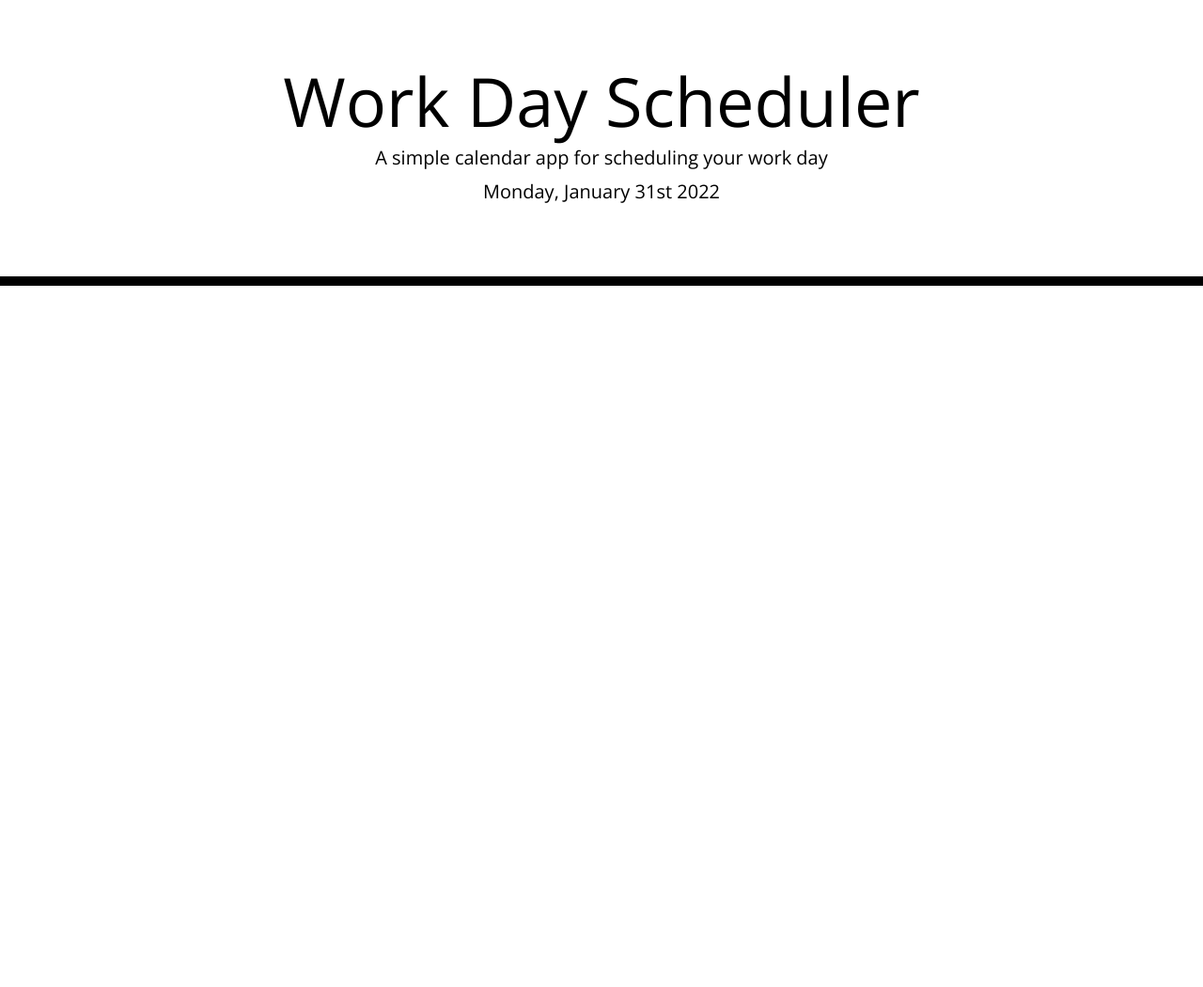
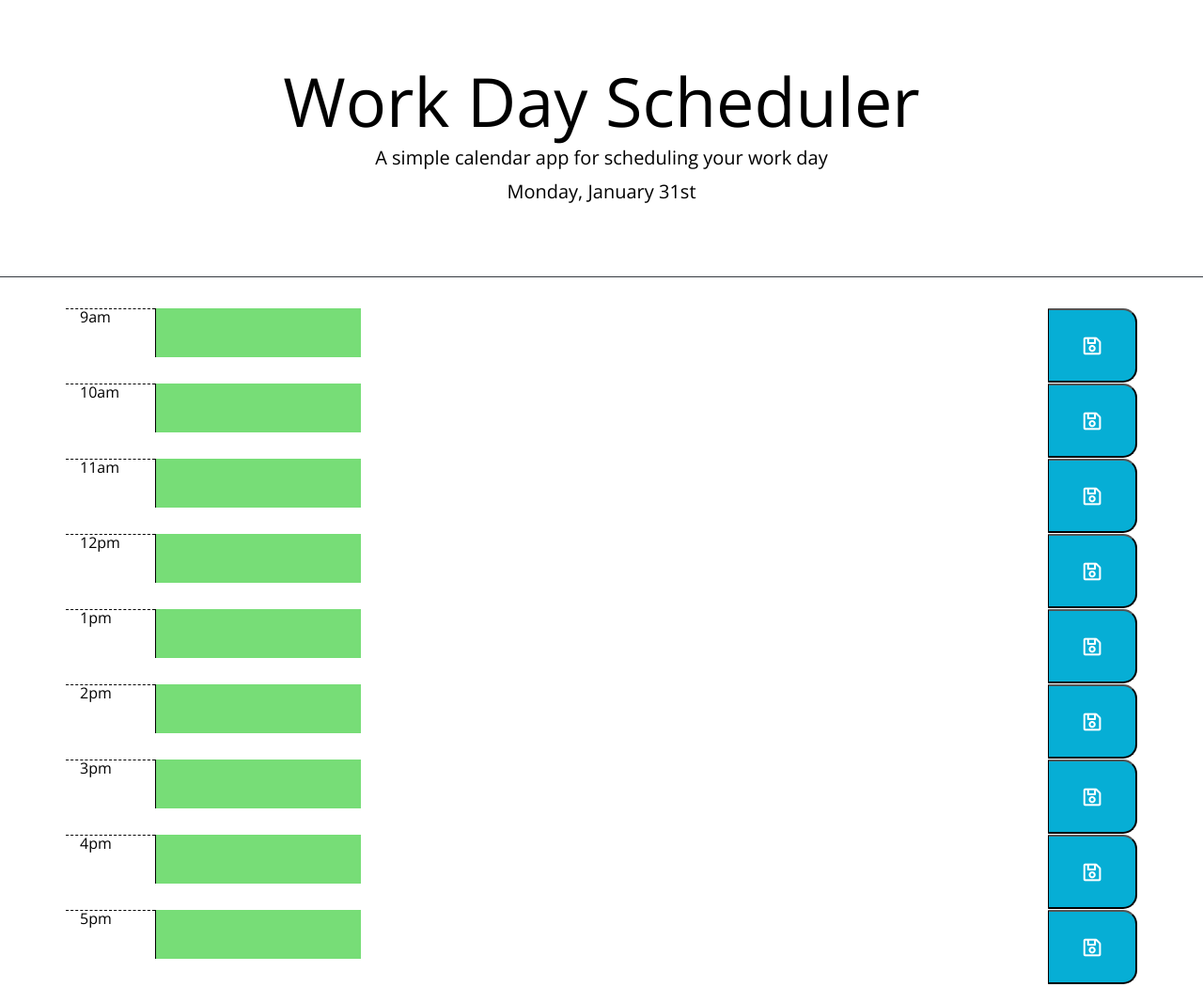
Before and after one commit to BDJS0033/Work-Day-Scheduler, a plain HTML site: page index.html in a window 1280 px wide. Shown: the whole page at 94% size. Before the commit the page ends 800 px from the top, so only its background shows below. Drawn offline with nearby package versions, Linux system fonts and the light colour scheme.

Commit message:
index.html

```diff
--- a/assets/js/script.js
+++ b/assets/js/script.js
@@ -1,78 +1,127 @@
-///Header current Date and time with Moment.js
-$("#currentDay").text(moment().format("dddd, MMMM Do YYYY"));
-
-//initializing variable
-var workDay = []
+//initialize variable
+var dayPlanner = []
 
 //for loop creating array for time. 24Hr/12Hr clock. 9AM - 5PM; 8 hour block. 17:00 = 5:00PM
+
 for (time = 9; time <= 17; time++) {
-  var x = time - 9
-  var workData = ""
 
-//variable for displaying time AM/PM
-var displayTime = 0;
+  var id = time - 9
+  var dataPlanner = ""
+
+//variables for displaying time
+//if & else/if statement(s) for displaying time before/after 12PM.
+   var displayHour = 0;
    var ampm = "";
 
-//if & else/if statement(s) for displaying time before/after 12PM.
-if(time === 12) {
-  displayTime = 12
+    if (time === 12) {
+        displayHour = 12
         ampm = "pm"
     } else if (time > 12) {
-  displayTime = time - 12;
+       displayHour = time - 12;
        ampm = "pm";
    } else if (time < 12) {
-  displayTime = time;
+       displayHour = time;
        ampm = "am";
    }
 
-//creating string to return object(time)
- displayTime = displayTime.toString()
+   displayHour = displayHour.toString()
 
-workData = {
-  x: x,
-  displayTime: displayTime,
+   dataPlanner = {
+       id: id,
+       displayHour: displayHour,
        time: time,
        ampm: ampm,
-  workData: workData,
+       dataPlanner: dataPlanner
    }
 
-//appending new elements to array to return data
-workDay.push(workData)
+   dayPlanner.push(dataPlanner)
 
 }
+
 //End of array.
 
 // Start of functions()
 
-//save data to localStorage
-function saveworkData() {
-  localStorage.setItem("workDay", JSON.stringify(workDay));
+//current day for header
+function getCurrentDate() {
+    var currentDate = moment().format('dddd, MMMM Do');
+    $("#currentDay").text(currentDate);
 }
 
-//Diplay time in time slots
-function displayworkData() {
-  workData.forEach(function (hour) {
-    $(`#${hour.id}`).val(hour.workData)
+//save data to localStorage
+function savePlannerData() {
+    localStorage.setItem("dayPlanner", JSON.stringify(dayPlanner));
+}
+
+//Function to save/load data in the time slots
+function displayPlannerData() {
+    dayPlanner.forEach(function (hour) {
+        $("#" + hour.id).val(hour.dataPlanner)
     })
 }
 
-//Starting function to insert data in the time slots
-function insertworkData() {
-  var insertData = JSON.parse(localStorage.getItem("workDay"));
+function loadPlannerData() {
+    var dataLoaded = JSON.parse(localStorage.getItem("dayPlanner"));
 
-  if (insertData) {
-    workDay = insertData
-
+    if (dataLoaded) {
+        dayPlanner = dataLoaded;
     }
 
-  saveworkData()
-  displayworkData()
-
+    savePlannerData()
+    displayPlannerData()
 }
 
+//JQuery Attributes used for CSS/HTML elements for design without altering HTML.
+dayPlanner.forEach(function(hour) {
+    // creates row
+    var timeRow = $("<form>")
+        .addClass("row");
+
+    $(".container").append(timeRow);
+
+    //creates field for time
+    var timeField = $("<div>")
+        .addClass("col-md-1 hour")
+        .text(hour.displayHour + hour.ampm);
+
+    //Creating Schedule Data by inputting var/function for hour
+    var hourInput = $("<div>")
+        .addClass("col-lg-10 description p-0")
+    var hourData = $("<textarea>");
+        hourData.attr("id", hour.id);
+   //compare time to current time - color codes
+        if (hour.time == moment().format("HH")) {
+            hourData.addClass("present")
+        } else if (hour.time < moment().format("HH")) {
+                hourData.addClass("past")
+        } else if (hour.time > moment().format("HH")) {
+            hourData.addClass("future")
+    }
+
+    hourInput.append(hourData);
+
+    // create save button for end of row
+    var saveIcon = $("<i class='far fa-save fa-lg'></i>")
+    var saveEnd = $("<button>")
+        .addClass("col-md-1 saveBtn");
+
+    //append elements to row
+    saveEnd.append(saveIcon);
+    timeRow.append(timeField, hourInput, saveEnd)
+})
+
+    //save button functions appropriately
+$(".saveBtn").on("click", function(event) {
+    event.preventDefault();
+    //saving the correct information into array
+    var saveIndex = $(this).siblings(".description").children().attr("id");
+    dayPlanner[saveIndex].dataPlanner = $(this).siblings(".description").children().val();
+    savePlannerData();
+    displayPlannerData();
+})
 
 
-// fucntion to
-//assure save button functions appropriately
-//$(".saveBtn").on("click", function(event) {
-  // event.preventDefault();
+//get current date on page load
+getCurrentDate()
+//load data for page load
+loadPlannerData()
--- a/index.html
+++ b/index.html
@@ -23,7 +23,7 @@
   </head>
 
   <body>
-    <header class="jumbotron">
+    <header class="jumbotron text-center border-bottom border-dark">
       <h1 class="display-3">Work Day Scheduler</h1>
       <p class="lead">A simple calendar app for scheduling your work day</p>
       <p id="currentDay" class="lead"></p>
@@ -33,10 +33,9 @@
       <!-- Timeblocks go here -->
     </div>
 
-
+    <!--Bootstraop/JQuery scripts-->
     <script src="https://code.jquery.com/jquery-3.4.1.min.js"></script>
     <script src="https://cdnjs.cloudflare.com/ajax/libs/moment.js/2.24.0/moment.min.js"></script>
-    <script src="https://cdnjs.cloudflare.com/ajax/libs/twitter-bootstrap/4.3.1/js/bootstrap.min.js"></script>
     <script src="./assets/js/script.js"></script>
   </body>
 </html>
```
Also changed, not shown: assets/css/style.css (line endings or trailing spaces). Lines whose indentation alone changed are shown as unchanged.
